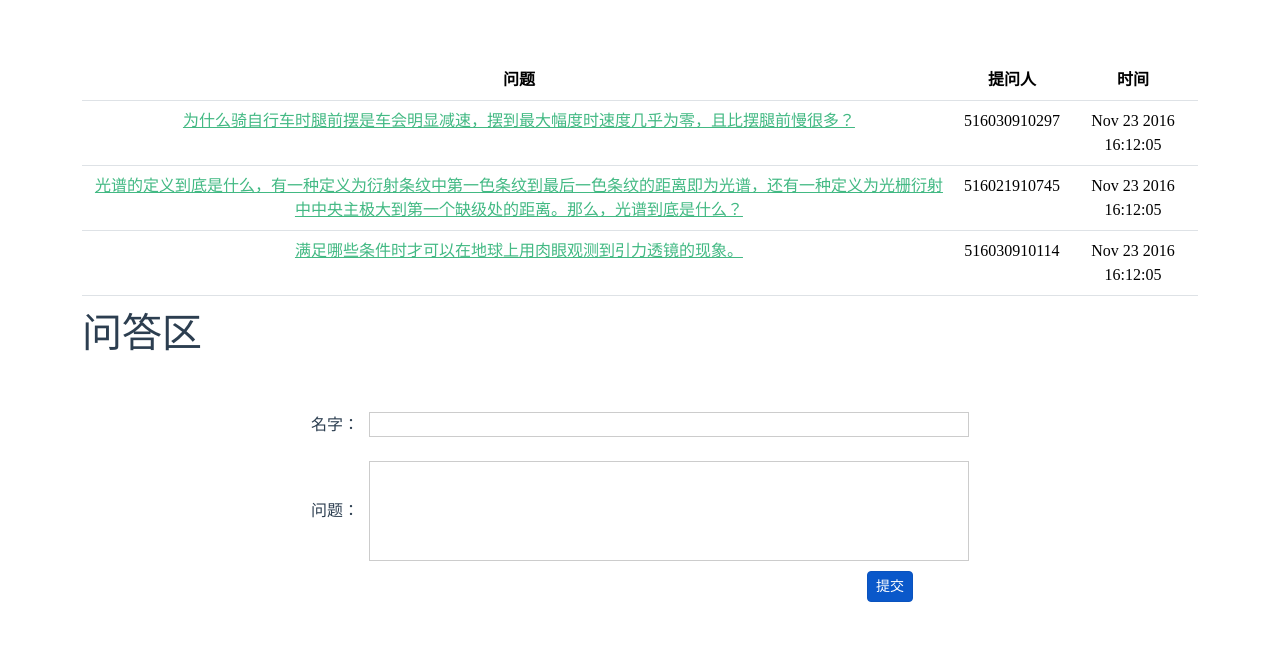
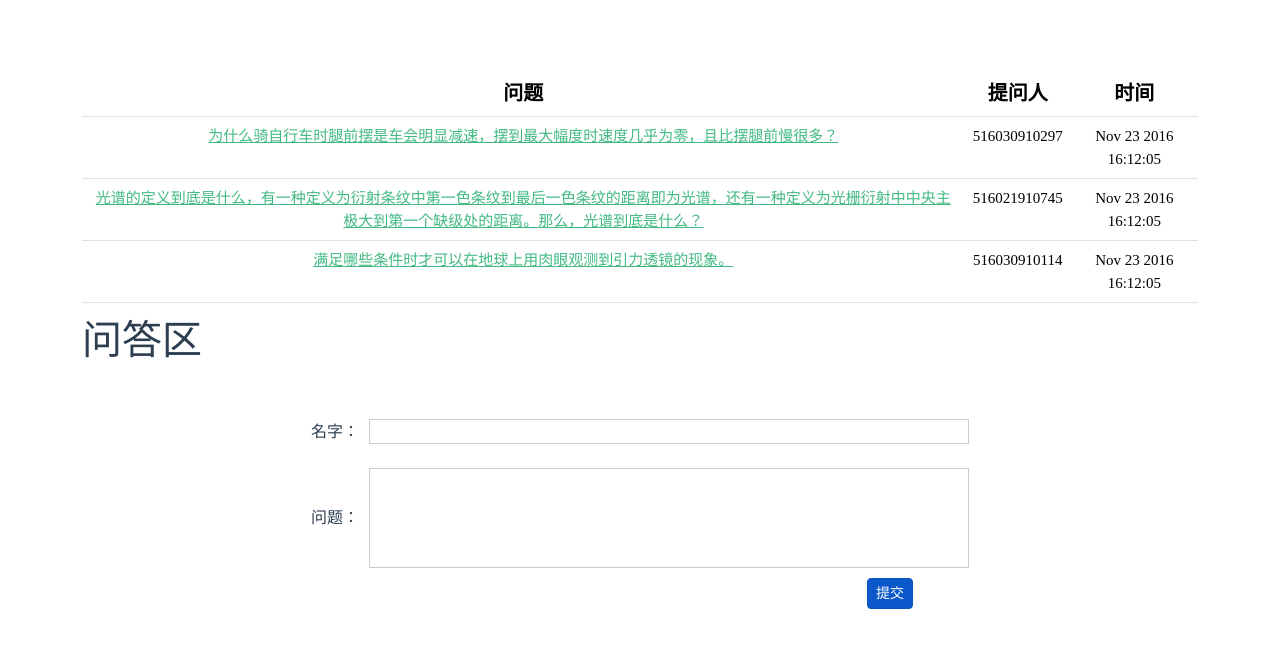
Before and after one commit to Highe-Stark/TIA, a Vue app: page /qaIndex in a window 1280 px wide. Shown: the top 648 px of the page. Built offline with nearby package versions, Linux system fonts and the light colour scheme.

Commit message:
do some modification to css of qa

```diff
--- a/src/components/head-bar.vue
+++ b/src/components/head-bar.vue
@@ -17,12 +17,14 @@ export default {
 </script>
 
 <style scoped>
+
 p{
-  margin-top: 0px;
+  margin-top: 15px;
   width:95vw;
 }
 .navbar-header a{
   padding-left: 15px;
   padding-right:0px;
 }
+
 </style>
--- a/src/components/qa-detail.vue
+++ b/src/components/qa-detail.vue
@@ -1,10 +1,10 @@
 <template>
 <section >
   <head-bar headtext="问题详情"></head-bar>
-  <div  id="qa-detail" class="container" style="background-color:white">
+  <div  id="qa-detail" class="container" >
     <div class="col-xs-10 col-xs-offset-1 text-center panel panel-default"style="background-color: #FFFFFF;box-shadow: inset 1px -1px 1px #444, inset -1px 1px 1px #444">
       <div class ="panel-body">
-      <p style="margin-top:25px">{{item.question}}</p>
+      <p style="margin-top:25px;font-size:15px">{{item.question}}</p>
       <p class="text-right" >{{'——'+item.name+' '+item.time}}</p>
     </div>
     </div>
@@ -14,7 +14,7 @@
     <table class="table">
       <tbody class="text-center" v-for="ele in list">
         <td style="height:100px">
-          <p>{{ele.answer}}</p>
+          <p style="font-size:15px">{{ele.answer}}</p>
           <p class="text-right" style="margin-right:100px;margin-bottom:0px">{{'——'+ele.name+' '+ele.time}}</p>
         </td>
       </tbody>
@@ -82,7 +82,7 @@ export default{
   -moz-osx-font-smoothing: grayscale;
   text-align: center;
   color: #2c3e50;
-  margin-top: 120px;
+  margin-top: 130px;
 }
 #split-border{
   border:1px solid grey;
--- a/src/components/qa-index.vue
+++ b/src/components/qa-index.vue
@@ -2,18 +2,18 @@
   <div id = "qa-index" class="container text-center">
       <table class="table table-hover">
 	       <caption style="font-size:40px;color: #2c3e50">问答区</caption>
-          <thead>
+          <thead  style="margin-top:20px">
             <tr>
-              <th class="text-center">问题</th>
-              <th class="text-center">提问人</th>
-              <th class="text-center">时间</th>
+              <th class="text-center" style="font-size:20px">问题</th>
+              <th class="text-center" style="font-size:20px">提问人</th>
+              <th class="text-center" style="font-size:20px">时间</th>
             </tr>
           </thead>
           <tbody v-for="(todo, index) in todos">
             <tr>
-              <td class="text-left"><router-link :to="{ name: 'qaDetail', params:{id: index} }">{{todo.question}}</router-link></td>
-              <td>{{todo.name}}</td>
-              <td>{{todo.time}}</td>
+              <td class="text-left" style="font-size:15px"><router-link :to="{ name: 'qaDetail', params:{id: index} }">{{todo.question}}</router-link></td>
+              <td style="font-size:15px">{{todo.name}}</td>
+              <td style="font-size:15px">{{todo.time}}</td>
             </tr>
           </tbody>
       </table>
@@ -73,9 +73,11 @@ export default {
   -moz-osx-font-smoothing: grayscale;
   text-align: center;
   color: #2c3e50;
-  margin-top: 60px;
+  margin-top: 70px;
 }
 a {
   color: #42b983;
 }
+
+
 </style>
```
